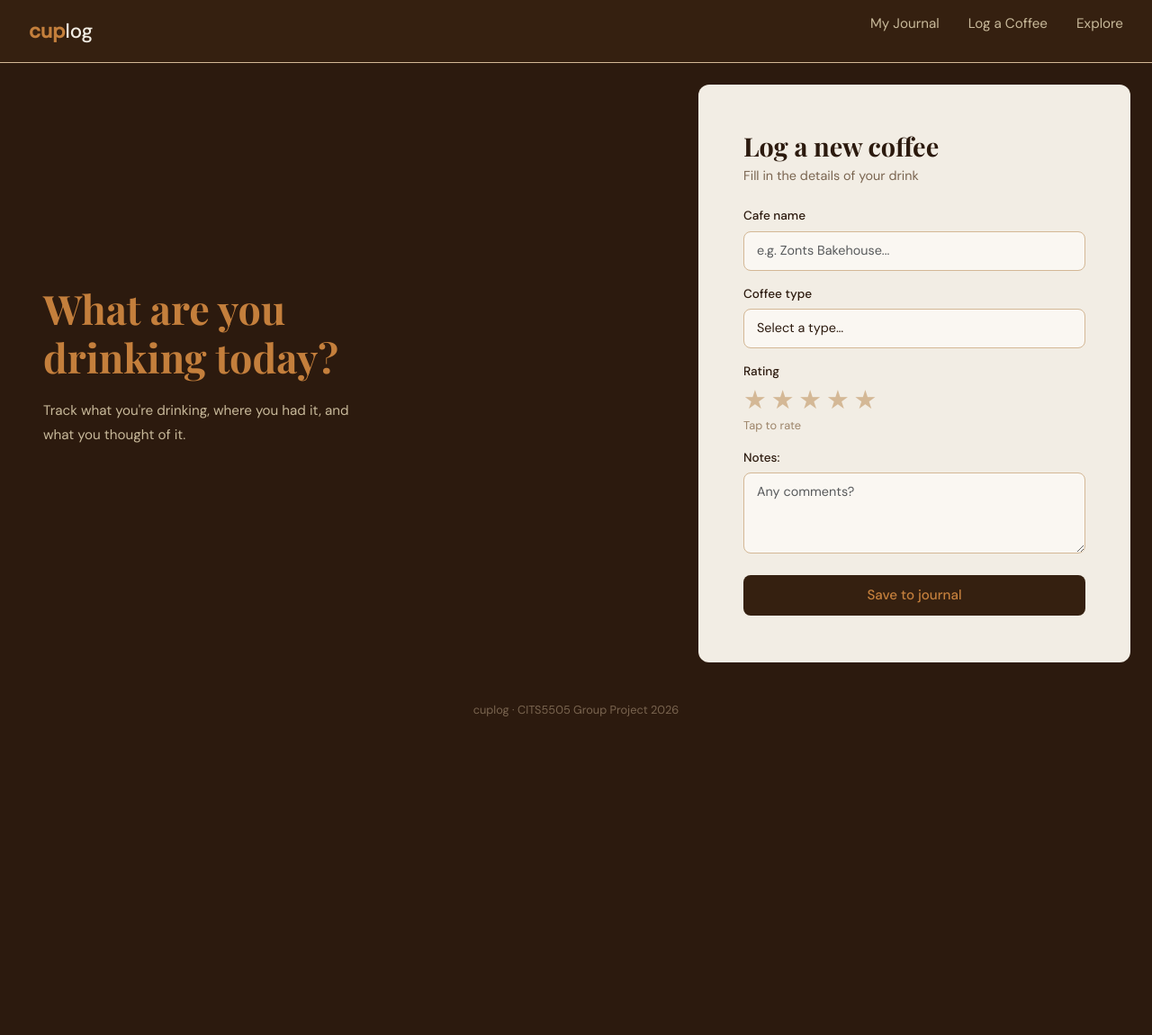
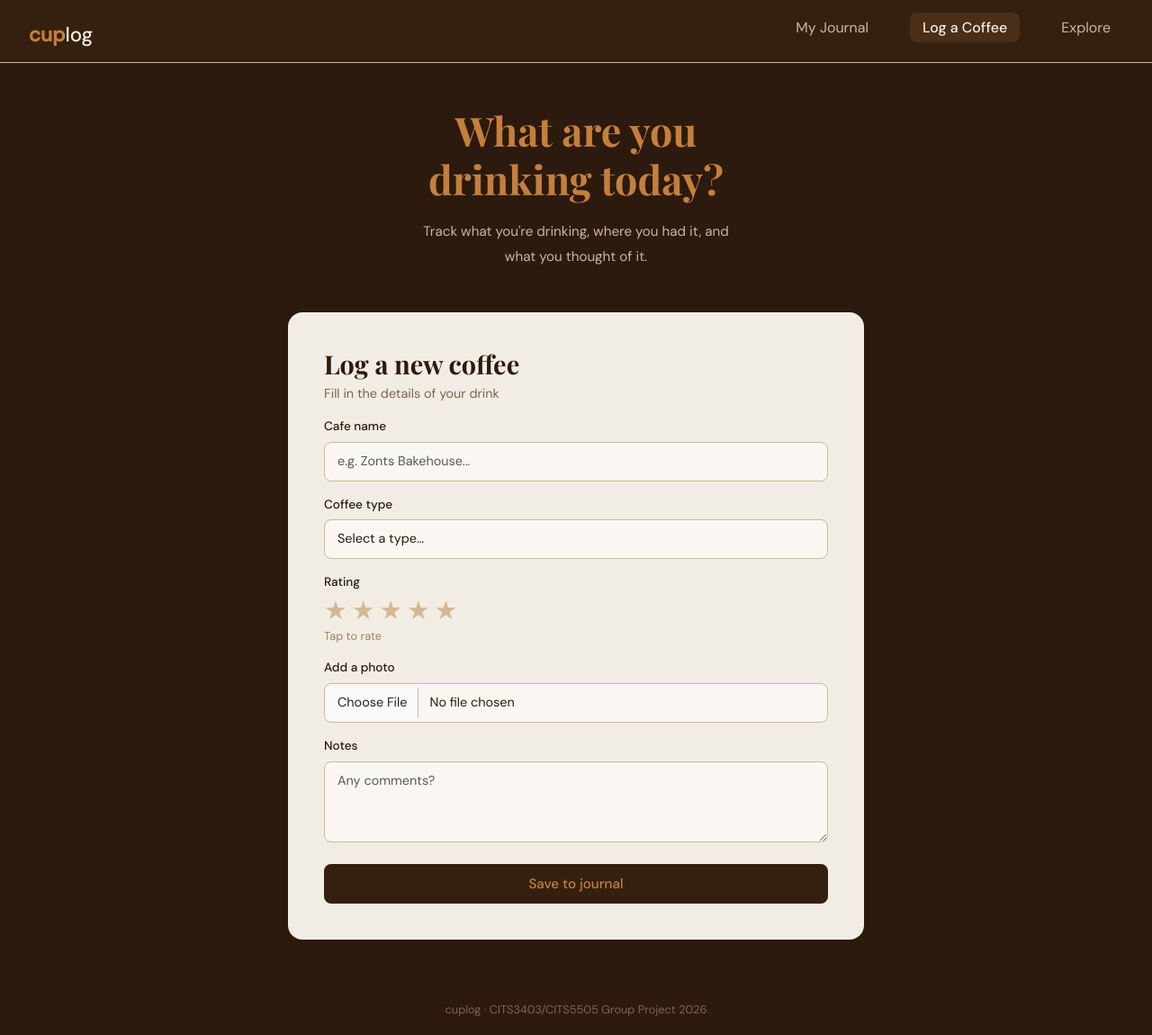
Before and after one commit to Dhruvvv1309/CITS3403_PROJECT, a Flask app: page /log-coffee in a window 1280 px wide. Shown: the whole page at 90% size. Before the commit the page ends 796 px from the top, so only its background shows below. Run offline with Flask 3, Linux system fonts and the light colour scheme.

Commit message:
add image upload field and redesign log coffee layout, add sticky navbar with active states closes #13

```diff
--- a/app/static/css/base.css
+++ b/app/static/css/base.css
@@ -6,11 +6,14 @@
 
 .top-nav {
     background: #352010;
-    padding: 0.9rem 2rem;
+    padding: 1.2rem 2rem 0.6rem 2rem;
     display: flex;
     align-items: center;
     justify-content: space-between;
     border-bottom: 0.5px solid #d4b896;
+    position: sticky;
+    top: 0;
+    z-index: 100;
 }
 
 .brand {
@@ -36,14 +39,28 @@
 .nav-links a {
     color: #c8b99a;
     text-decoration: none;
-    font-size: 0.95rem;
+    font-size: 1rem;
+    padding: 6px 14px;
+    border-radius: 8px;
 }
 
 .nav-links a:hover {
     color: #F2EDE4;
+    background: rgba(196,127,60,0.15);
+    font-weight: 700;
 }
 
 .nav-links a.active {
-    color: #C47F3C;
+    color: #F2EDE4;
+    background: rgba(196,127,60,0.15);
     font-weight: 500;
+    font-size: 1rem;
 }
+
+footer {
+    background: #2C1A0E;
+    color: #7a6550;
+    font-size: 0.8rem;
+    padding: 1.2rem 0;
+    text-align: center;
+}
--- a/app/static/css/log-coffee.css
+++ b/app/static/css/log-coffee.css
@@ -6,74 +6,25 @@
 
 body {
     font-family: 'DM Sans', sans-serif;
-    background-color: #F2EDE4;
-    color: #2C1A0E;
+    background-color: #2C1A0E;
     display: flex;
     flex-direction: column;
     min-height: 100vh;
 }
-/* Navigation bar */
-.top-nav {
-    background: #352010;
-    padding: 0.9rem 2rem;
-    display: flex;
-    align-items: center;
-    justify-content: space-between;
-    border-bottom: 0.5px solid #d4b896;
 
-}
-
-.brand {
-    font-family: 'DM Sans', sans-serif;
-    font-size: 1.4rem;
-    font-weight: 500;
-    color: #F2EDE4;
-    text-decoration: none;
-}
-
-.brand span {
-    color: #C47F3C;
-    font-weight: 700;
-}
-
-.nav-links {
-    display: flex;
-    align-items: center;
-    gap: 2rem;
-    list-style: none;
-}
-
-.nav-links a {
-    color: #c8b99a;
-    text-decoration: none;
-    font-size: 0.95rem;
-}
-
-.nav-links a:hover {
-    color: #F2EDE4;
-}
-
-.nav-links a.active {
-    color: #C47F3C;
-    font-weight: 500;
-}
-/* Page layout */
 .page-wrapper {
     display: flex;
     flex: 1;
-    min-height: calc(100vh - 110px); /*Ensure it fills the remaining height after the nav bar*/
-    background-color: #2C1A0E;
+    flex-direction: column;
+    align-items: center;
+    padding: 3rem 2rem;
+    gap: 2rem
 }
 
-/* Left panel */
-.left-panel {
-    flex: 1;
-    background-color: #2C1A0E;
-    display: flex;
-    flex-direction: column;
-    justify-content: center;
-    padding: 4rem 3rem;
+.page-header {
+    text-align: center;
 }
+
 
 .brand-name {
     font-family: 'Playfair Display', serif;
@@ -90,23 +41,24 @@ body {
     line-height: 1.8;
     max-width: 360px;
 }
-
-/* Right panel */
-.right-panel {
-    width: 480px;
-    background-color: #F2EDE4;
-    display: flex;
-    align-items: center;
-    justify-content: center;
-    padding: 2rem;
-    border-radius: 12px;
-    margin: 1.5rem;
+/* Limits the card width so it doesn't stretch too wide on large screens */
+.card-wrapper {
+    width: 100%;
+    max-width: 640px;
 }
 
+/* The cream coloured form card */
+.log-card {
+    background-color: #F2EDE4;
+    border-radius: 16px; /* rounded corners */
+    padding: 2.5rem;
+    width: 100%;
+}
 /* Log card */
-.log-card {
-    width: 100%;
-    max-width: 380px;
+.card-sub{
+   font-size: 0.9rem;
+    color: #7a6550;
+    margin-bottom: 1rem;
 }
 
 .card-title {
@@ -116,10 +68,11 @@ body {
     margin-bottom: 0.3rem;
 }
 
-.card-sub {
-    font-size: 0.9rem;
-    color: #7a6550;
-    margin-bottom: 1.5rem;
+.from-grid {
+    display: grid;
+    gap: 1rem;
+    margin-bottom: 1rem;
+    grid-template-columns: 1fr 1fr;
 }
 
 /* Form fields */
@@ -176,6 +129,7 @@ textarea.form-control {
     transform: scale(1.15);
 }
 
+/*small text under rating*/
 .rating-label {
     font-size: 0.8rem;
     color: #9C8469;
@@ -194,20 +148,12 @@ textarea.form-control {
     font-family: 'DM Sans', sans-serif;
     cursor: pointer;
     transition: background-color 0.2s ease, color 0.2s ease;
+    width: 100%;
 }
 
 .btn-log:hover {
     background-color: #3d2510;
     color: #e8b86d;
-}
-
-/* Footer */
-footer {
-    background: #2C1A0E;
-    color: #7a6550;
-    font-size: 0.8rem;
-    padding: 1.2rem 0;
-    text-align: center;
 }
 
 /* Success message */
@@ -222,7 +168,7 @@ footer {
     font-size: 0.88rem;
     text-align: center;
 }
-
+/* Show success message when form is submitted */
 .success-msg.show {
     display: block;
 }
--- a/app/templates/base.html
+++ b/app/templates/base.html
@@ -13,15 +13,18 @@
     <nav class="top-nav">
         <a class="brand" href="{{ url_for('home') }}"><span>cup</span>log</a>
         <ul class="nav-links"> <!-- Add navigation links here -->
-            <li><a href="{{ url_for('my_journal') }}">My Journal</a></li>
-            <li><a href="{{ url_for('log_coffee') }}">Log a Coffee</a></li>
-            <li><a href="{{ url_for('explore') }}">Explore</a></li>
+            <li><a href="{{ url_for('my_journal') }}" class="{{ 'active' if request.endpoint == 'my_journal' else '' }}">My Journal</a></li>
+            <li><a href="{{ url_for('log_coffee') }}" class="{{ 'active' if request.endpoint == 'log_coffee' else '' }}">Log a Coffee</a></li>
+            <li><a href="{{ url_for('explore') }}" class="{{ 'active' if request.endpoint == 'explore' else '' }}">Explore</a></li>
         </ul>
     </nav>
 <!-- Main content area of each page that extends the base template -->
     <main>
         {% block content %}{% endblock %}
     </main>
+     <footer>
+        cuplog · CITS3403/CITS5505 Group Project 2026
+    </footer>
 
     {% block scripts %}{% endblock %}
 </body>
--- a/app/templates/log-coffee.html
+++ b/app/templates/log-coffee.html
@@ -1,31 +1,31 @@
 {% extends 'base.html' %}
+
 {% block title %}Log a Coffee – cuplog{% endblock %}
 
 {% block styles %}
-  <link href="https://cdn.jsdelivr.net/npm/bootstrap@5.3.2/dist/css/bootstrap.min.css" rel="stylesheet"/> <!--bootstrap -->
-  <link href="https://fonts.googleapis.com/css2?family=Playfair+Display:wght@700&family=DM+Sans:wght@300;400;500&display=swap" rel="stylesheet"/> <!--google fonts-->
-  <link rel="stylesheet" href="{{ url_for('static', filename='css/log-coffee.css') }}"/> <!--external style sheet -->
+    <link href="https://cdn.jsdelivr.net/npm/bootstrap@5.3.2/dist/css/bootstrap.min.css" rel="stylesheet"/>
+    <link rel="stylesheet" href="{{ url_for('static', filename='css/log-coffee.css') }}"/>
 {% endblock %}
 
 {% block content %}
-    <div class="page-wrapper"> <!--Wrapper for the whole page content-->
-        <!-- Left side of page -->
-        <div class="left-panel">
+<!-- Top section of Page -->
+    <div class="page-wrapper">
+        <div class="page-header">
             <h1 class="brand-name">What are you<br>drinking today?</h1>
             <p class="brand-desc">Track what you're drinking, where you had it, and what you thought of it.</p>
         </div>
-        <!-- Right side of page -->
-        <div class="right-panel">
-            <div class="log-card"> <!--Card for logging a coffee-->
+<!-- Log Coffee Card -->
+        <div class="card-wrapper">
+            <div class="log-card">
                 <h2 class="card-title">Log a new coffee</h2>
                 <p class="card-sub">Fill in the details of your drink</p>
+<!-- Cafe name, coffee type, rating, photo, notes -->
+                <div class="form-grid">
                     <div class="mb-3">
                         <label class="form-label" for="cafeName">Cafe name</label>
                         <input type="text" class="form-control" id="cafeName" placeholder="e.g. Zonts Bakehouse..."/>
                     </div>
-
-                <div class="mb-3">
-                    <!--dropdown menu for coffee type-->
+                    <div class="mb-3"> <!-- Coffee type dropdown -->
                         <label class="form-label" for="coffeeType">Coffee type</label>
                         <select class="form-control" id="coffeeType">
                             <option value="" disabled selected>Select a type…</option>
@@ -40,11 +40,11 @@
                             <option>Matcha</option>
                             <option>Other</option>
                         </select>
-                    <!--text input for 'other' option, hidden by default-->
                         <input type="text" class="form-control mt-2" id="otherType" placeholder="Type your drink…" style="display:none;"/>
                     </div>
+                </div>
+<!-- Star rating system -->
                 <div class="mb-3">
-                    <!--star rating system-->
                     <label class="form-label">Rating</label>
                     <div class="star-rating" id="starRating">
                         <span class="star" data-value="1">★</span>
@@ -56,23 +56,27 @@
                     <input type="hidden" id="ratingValue" value="0"/>
                     <p class="rating-label" id="ratingLabel">Tap to rate</p>
                 </div>
+
+                <div class="mb-3">
+                    <label class="form-label" for="coffeeImage">Add a photo</label>
+                    <input type="file" class="form-control" id="coffeeImage" accept="image/*"/>
+                </div>
+
                 <div class="mb-4">
-                    <!--text area for additional notes-->
-                    <label class="form-label" for="notes">Notes:</label>
+                    <label class="form-label" for="notes">Notes</label>
                     <textarea class="form-control" id="notes" rows="3" placeholder="Any comments?"></textarea>
                 </div>
-                <button class="btn btn-log w-100" id="submitBtn">Save to journal</button> <!--save button-->
+
+                <button class="btn btn-log w-100" id="submitBtn">Save to journal</button>
                 <div class="success-msg" id="successMsg">
                     Coffee logged! It's been added to your journal.
                 </div>
             </div>
         </div>
     </div>
-    <footer>
-        cuplog · CITS5505 Group Project 2026
-    </footer>
 {% endblock %}
+
 {% block scripts %}
-    <script src="https://cdn.jsdelivr.net/npm/bootstrap@5.3.2/dist/js/bootstrap.bundle.min.js"></script> <!--bootstrap js -->
+    <script src="https://cdn.jsdelivr.net/npm/bootstrap@5.3.2/dist/js/bootstrap.bundle.min.js"></script>
     <script src="{{ url_for('static', filename='js/log-coffee.js') }}"></script>
 {% endblock %}
```
Lines whose indentation alone changed are shown as unchanged.
